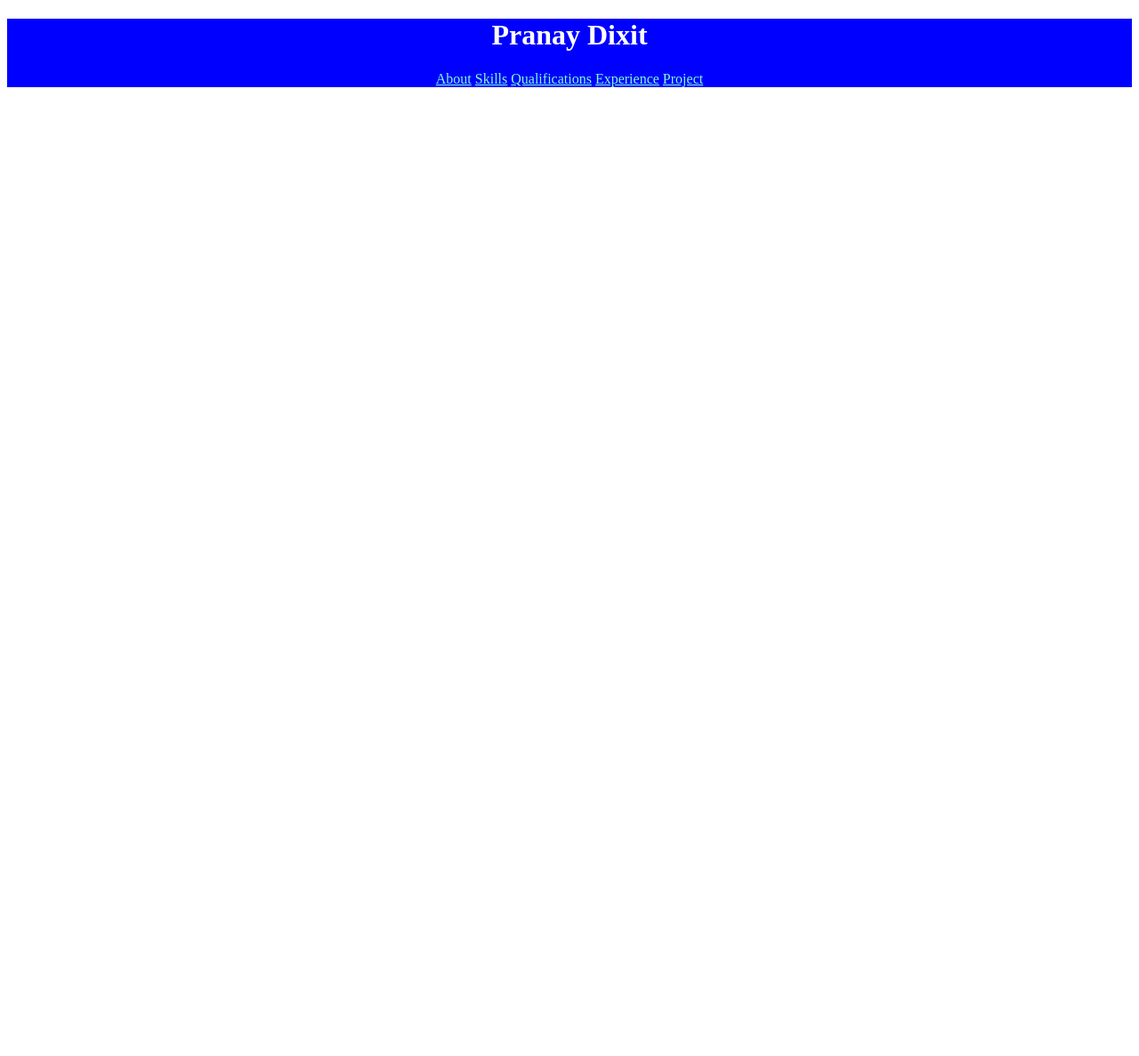
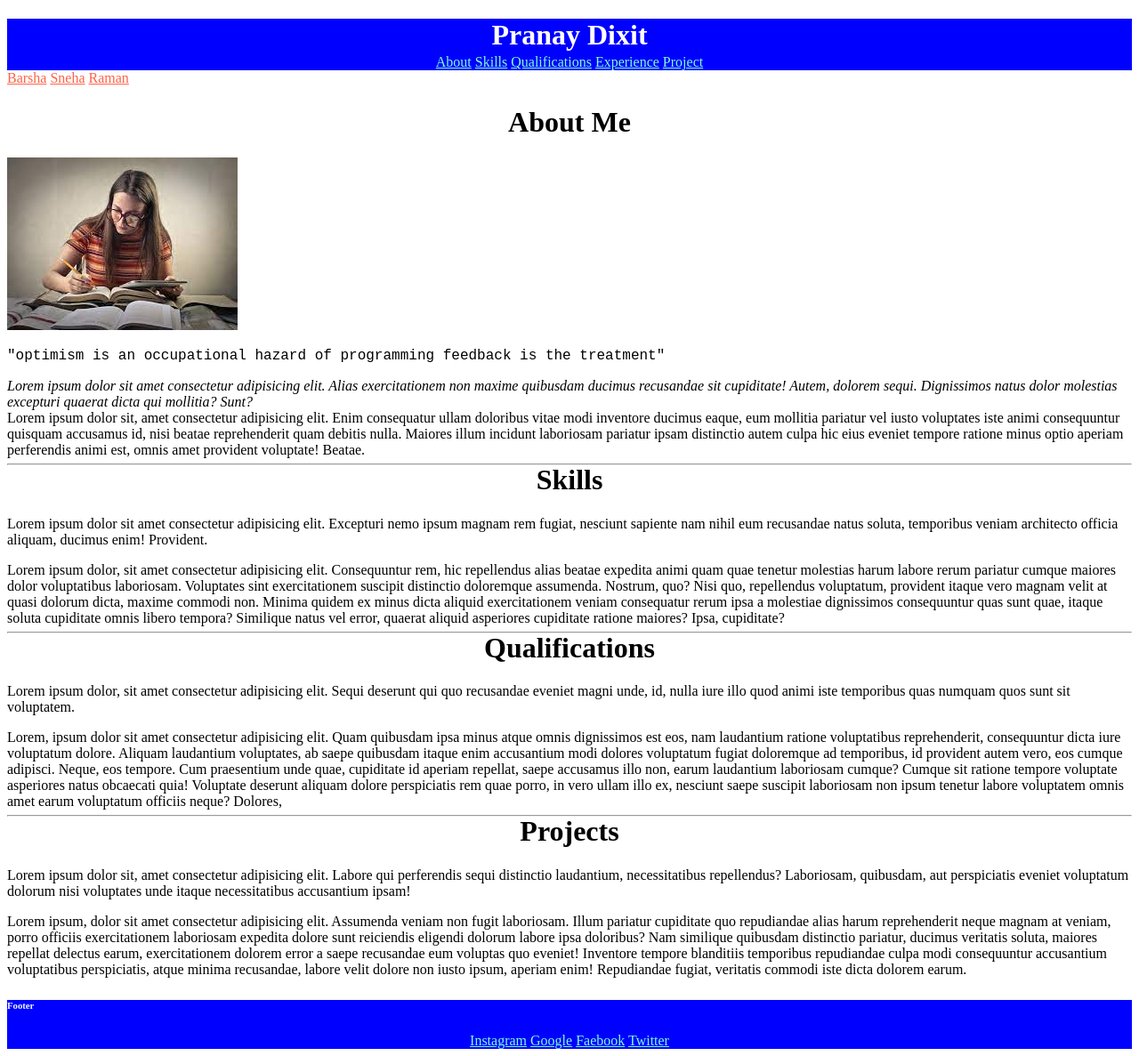
Before and after one commit to pranaydixit09/FirstWebPage, a plain HTML site: page index.html in a window 1280 px wide. Shown: the whole page at 89% size. Before the commit the page ends 800 px from the top, so only its background shows below. Drawn offline with Linux system fonts and the light colour scheme.

Commit message:
first web page

```diff
--- a/index.html
+++ b/index.html
@@ -11,11 +11,50 @@
         #heading1{
             color: white;
             text-align: center;
+            margin-bottom: 3px;
         }
         a{
             color: aquamarine;
 
         }
+        #innersection{
+            color:tomato;
+        }
+        #section3{
+            text-align: center;
+        }
+        #heading3{
+            text-align: center;
+            margin-top: -10px;
+        }
+        #heading4{
+            text-align: center;
+            margin-top: -10px;
+        }
+        #heading5{
+            text-align: center;
+            margin-top: -10px;
+        }
+        #footer{
+            background-color: blue;
+        }
+        #heading6{
+            color:aliceblue;
+
+        }
+        #footerlinks{
+            text-align: center;
+
+        }
+        #quote{
+            font-family: 'Courier New', Courier, monospace;
+        }
+        hr{
+            margin-top: -10px;
+        }
+
+
+
 
 
     </style>
@@ -24,11 +63,68 @@
 <body>
     <div id="section1">
     <h1 id="heading1">Pranay Dixit</h1>
+    <div id="mainmenu">
     <a href="#">About</a>
     <a href="#">Skills</a>
     <a href="#">Qualifications</a>
     <a href="#">Experience</a>
     <a href="#">Project</a>
+</div>
     </div>
+
+    <div id="section2">
+    <a href="#" id="innersection">Barsha</a>
+    <a href="#" id="innersection">Sneha</a>
+    <a href="#" id="innersection">Raman</a>
+    </div>
+
+    <h1 id="section3">About Me</h1>
+
+    <img src="./stdy.jfif" alt="">
+
+    <div>
+        <div id="">
+
+        </div>
+        <div>
+            <p id="quote">"optimism is an occupational hazard of programming feedback is the treatment"</p>
+            <p><i>Lorem ipsum dolor sit amet consectetur adipisicing elit. Alias exercitationem non maxime quibusdam ducimus recusandae sit cupiditate! Autem, dolorem sequi. Dignissimos natus dolor molestias excepturi quaerat dicta qui mollitia? Sunt?</i><br>
+        Lorem ipsum dolor sit, amet consectetur adipisicing elit. Enim consequatur ullam doloribus vitae modi inventore ducimus eaque, eum mollitia pariatur vel iusto voluptates iste animi consequuntur quisquam accusamus id, nisi beatae reprehenderit quam debitis nulla. Maiores illum incidunt laboriosam pariatur ipsam distinctio autem culpa hic eius eveniet tempore ratione minus optio aperiam perferendis animi est, omnis amet provident voluptate! Beatae.</p>
+        </div>
+        <hr>
+        <div>
+            <h1 id="heading3">Skills</h1>
+            <p>Lorem ipsum dolor sit amet consectetur adipisicing elit. Excepturi nemo ipsum magnam rem fugiat, nesciunt sapiente nam nihil eum recusandae natus soluta, temporibus veniam architecto officia aliquam, ducimus enim! Provident.</p>
+            <p>Lorem ipsum dolor, sit amet consectetur adipisicing elit. Consequuntur rem, hic repellendus alias beatae expedita animi quam quae tenetur molestias harum labore rerum pariatur cumque maiores dolor voluptatibus laboriosam. Voluptates sint exercitationem suscipit distinctio doloremque assumenda. Nostrum, quo? Nisi quo, repellendus voluptatum, provident itaque vero magnam velit at quasi dolorum dicta, maxime commodi non. Minima quidem ex minus dicta aliquid exercitationem veniam consequatur rerum ipsa a molestiae dignissimos consequuntur quas sunt quae, itaque soluta cupiditate omnis libero tempora? Similique natus vel error, quaerat aliquid asperiores cupiditate ratione maiores? Ipsa, cupiditate?</p>
+        <hr>
+        </div>
+
+        <div>
+        <h1 id="heading4">Qualifications</h1>
+        <p>Lorem ipsum dolor, sit amet consectetur adipisicing elit. Sequi deserunt qui quo recusandae eveniet magni unde, id, nulla iure illo quod animi iste temporibus quas numquam quos sunt sit voluptatem.</p>
+        <p>Lorem, ipsum dolor sit amet consectetur adipisicing elit. Quam quibusdam ipsa minus atque omnis dignissimos est eos, nam laudantium ratione voluptatibus reprehenderit, consequuntur dicta iure voluptatum dolore. Aliquam laudantium voluptates, ab saepe quibusdam itaque enim accusantium modi dolores voluptatum fugiat doloremque ad temporibus, id provident autem vero, eos cumque adipisci. Neque, eos tempore. Cum praesentium unde quae, cupiditate id aperiam repellat, saepe accusamus illo non, earum laudantium laboriosam cumque? Cumque sit ratione tempore voluptate asperiores natus obcaecati quia! Voluptate deserunt aliquam dolore perspiciatis rem quae porro, in vero ullam illo ex, nesciunt saepe suscipit laboriosam non ipsum tenetur labore voluptatem omnis amet earum voluptatum officiis neque? Dolores,</p>
+        </p>
+        <hr>
+        </div>
+
+        <div>
+            <h1 id="heading5">Projects</h1>
+            <p>Lorem ipsum dolor sit, amet consectetur adipisicing elit. Labore qui perferendis sequi distinctio laudantium, necessitatibus repellendus? Laboriosam, quibusdam, aut perspiciatis eveniet voluptatum dolorum nisi voluptates unde itaque necessitatibus accusantium ipsam!</p>
+            <p>Lorem ipsum, dolor sit amet consectetur adipisicing elit. Assumenda veniam non fugit laboriosam. Illum pariatur cupiditate quo repudiandae alias harum reprehenderit neque magnam at veniam, porro officiis exercitationem laboriosam expedita dolore sunt reiciendis eligendi dolorum labore ipsa doloribus? Nam similique quibusdam distinctio pariatur, ducimus veritatis soluta, maiores repellat delectus earum, exercitationem dolorem error a saepe recusandae eum voluptas quo eveniet! Inventore tempore blanditiis temporibus repudiandae culpa modi consequuntur accusantium voluptatibus perspiciatis, atque minima recusandae, labore velit dolore non iusto ipsum, aperiam enim! Repudiandae fugiat, veritatis commodi iste dicta dolorem earum.</p>
+        </div>
+
+        <div id="footer">
+            <h6 id="heading6">Footer</h6>
+            <div id="footerlinks">
+                <a href="#" >Instagram</a>
+                <a href="#">Google</a>
+                <a href="#">Faebook</a>
+                <a href="#">Twitter</a>
+            </div>
+        </div>
+
+    </div>
+
+
 </body>
 </html>
```
Also changed, not shown: stdy.jfif (added).
